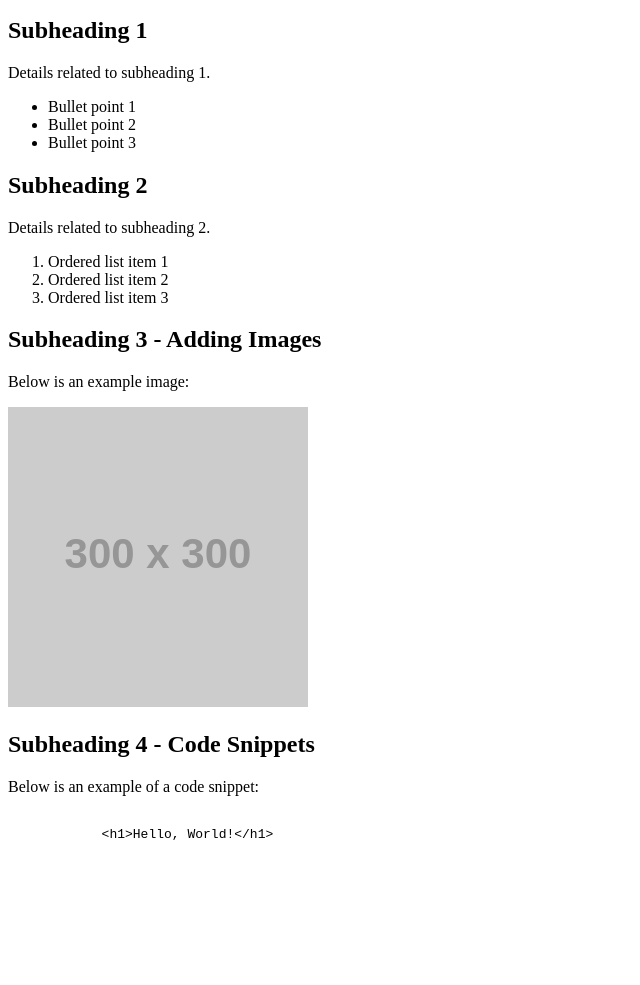
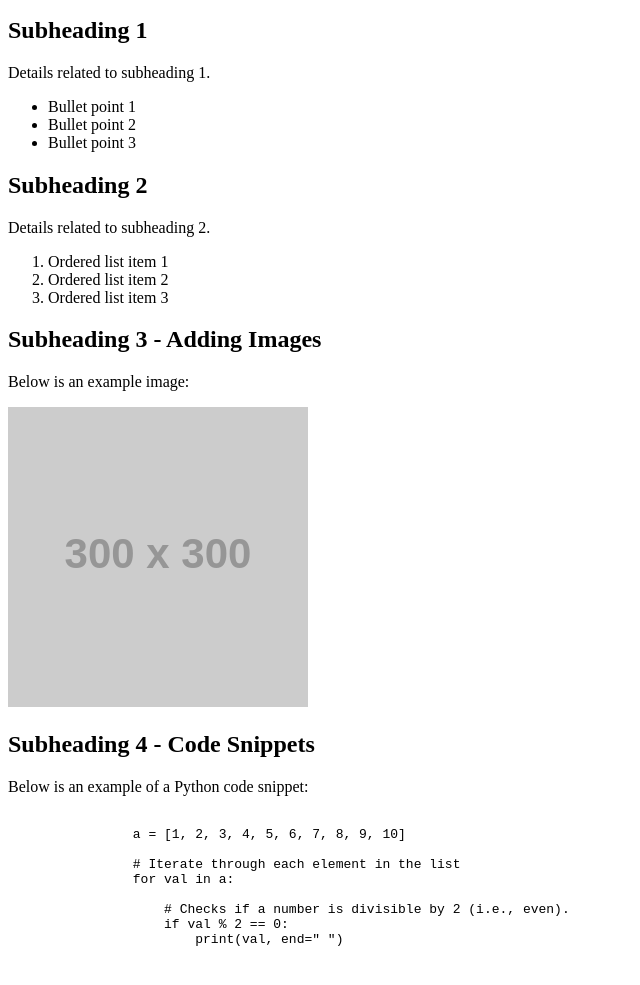
Before and after one commit to himanigoel0/papermill-blog, a plain HTML site: page index.html in a window 1280 px wide. Shown: the part 101-1086 px from the top of the page, without its empty margins (0-640 px from the left). Before the commit the page ends 986 px from the top, so only its background shows below. Drawn offline with Linux system fonts and the light colour scheme; placeholder pictures from the web are drawn by us.

Commit message:
Update index.html

```diff
--- a/index.html
+++ b/index.html
@@ -29,11 +29,20 @@
     <img src="https://via.placeholder.com/300" alt="Example Image" width="300">
 
     <h2>Subheading 4 - Code Snippets</h2>
-    <p>Below is an example of a code snippet:</p>
-    <pre>
-        <code>
-            &lt;h1&gt;Hello, World!&lt;/h1&gt;
-        </code>
-    </pre>
+    <p>Below is an example of a Python code snippet:</p>
+    <div class="code-container">
+        <pre>
+            <code>
+                a = [1, 2, 3, 4, 5, 6, 7, 8, 9, 10]
+
+                # Iterate through each element in the list
+                for val in a:
+
+                    # Checks if a number is divisible by 2 (i.e., even).
+                    if val % 2 == 0:
+                        print(val, end=" ")
+            </code>
+        </pre>
+    </div>
 </body>
 </html>
```
